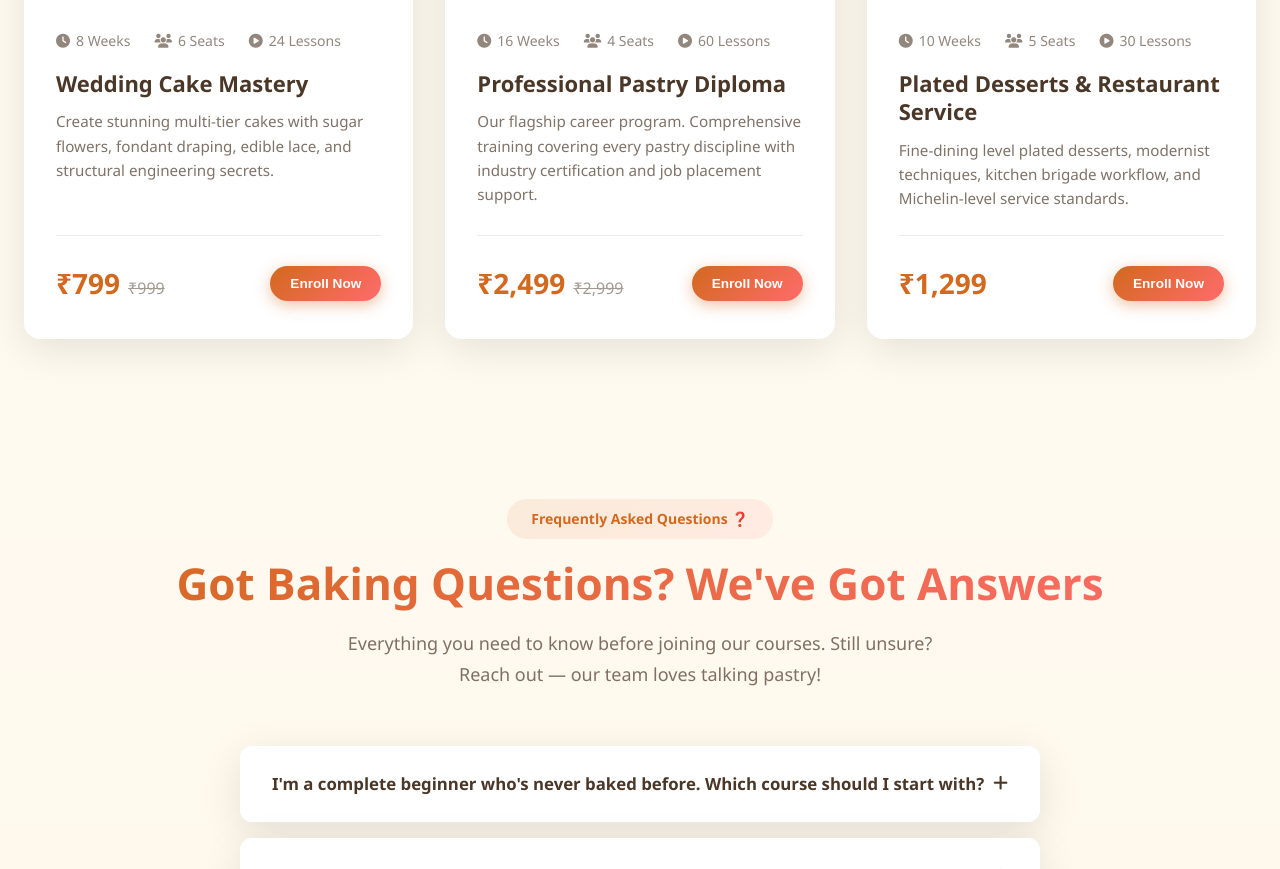
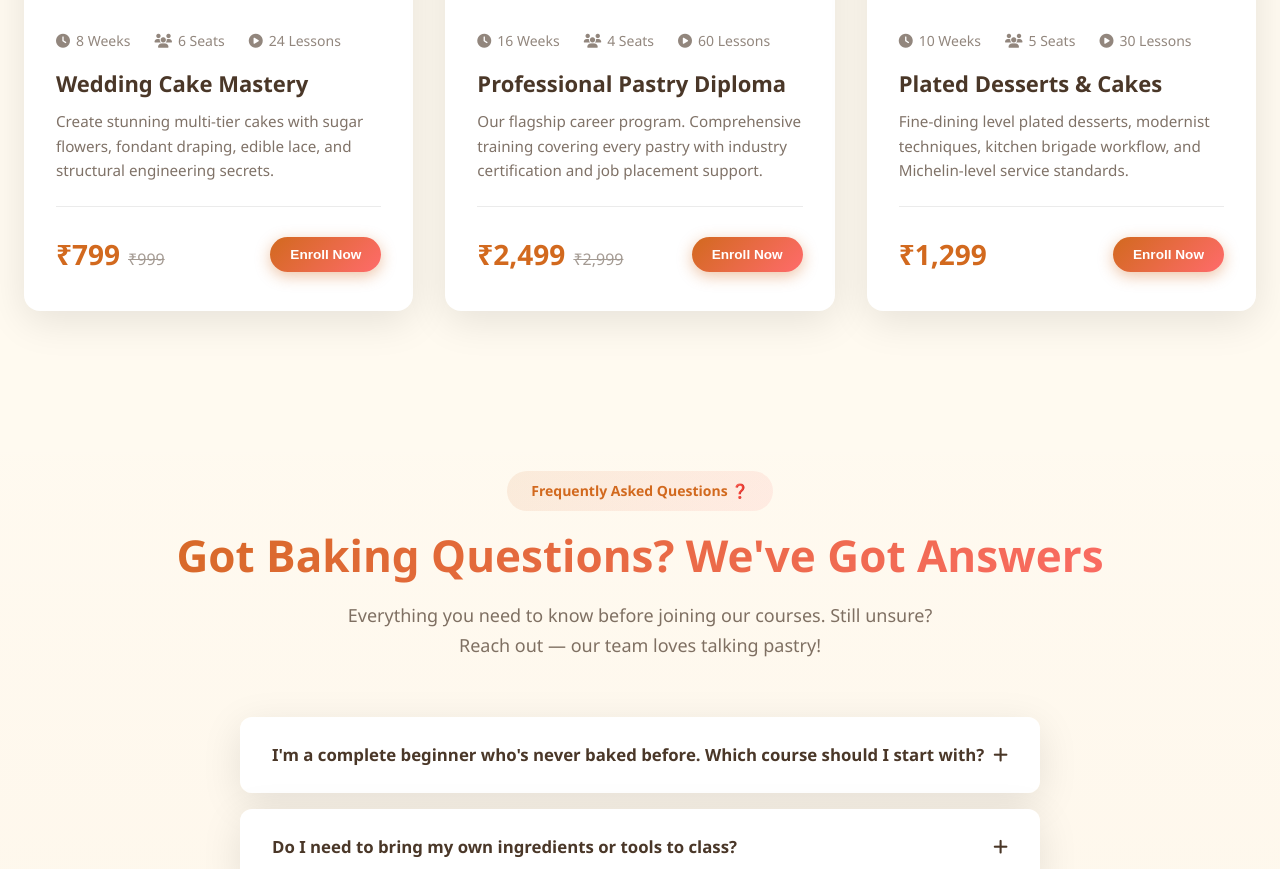
Before and after one commit to Sathis936/Cakesales, a plain HTML site: page services.html in a window 1280 px wide. Shown: the part 2048-2917 px from the top of the page. Drawn offline with Linux system fonts and the light colour scheme.

Commit message:
first commit

```diff
--- a/services.html
+++ b/services.html
@@ -252,7 +252,7 @@
                             <span><i class="fas fa-play-circle"></i> 60 Lessons</span>
                         </div>
                         <h3 class="course-title">Professional Pastry Diploma</h3>
-                        <p class="course-description">Our flagship career program. Comprehensive training covering every pastry discipline with industry certification and job placement support.</p>
+                        <p class="course-description">Our flagship career program. Comprehensive training covering every pastry with industry certification and job placement support.</p>
                         <div class="course-footer">
                             <div class="course-price">
                                 <span class="current-price">₹2,499</span>
@@ -274,7 +274,7 @@
                             <span><i class="fas fa-users"></i> 5 Seats</span>
                             <span><i class="fas fa-play-circle"></i> 30 Lessons</span>
                         </div>
-                        <h3 class="course-title">Plated Desserts & Restaurant Service</h3>
+                        <h3 class="course-title">Plated Desserts & Cakes</h3>
                         <p class="course-description">Fine-dining level plated desserts, modernist techniques, kitchen brigade workflow, and Michelin-level service standards.</p>
                         <div class="course-footer">
                             <div class="course-price">
```
